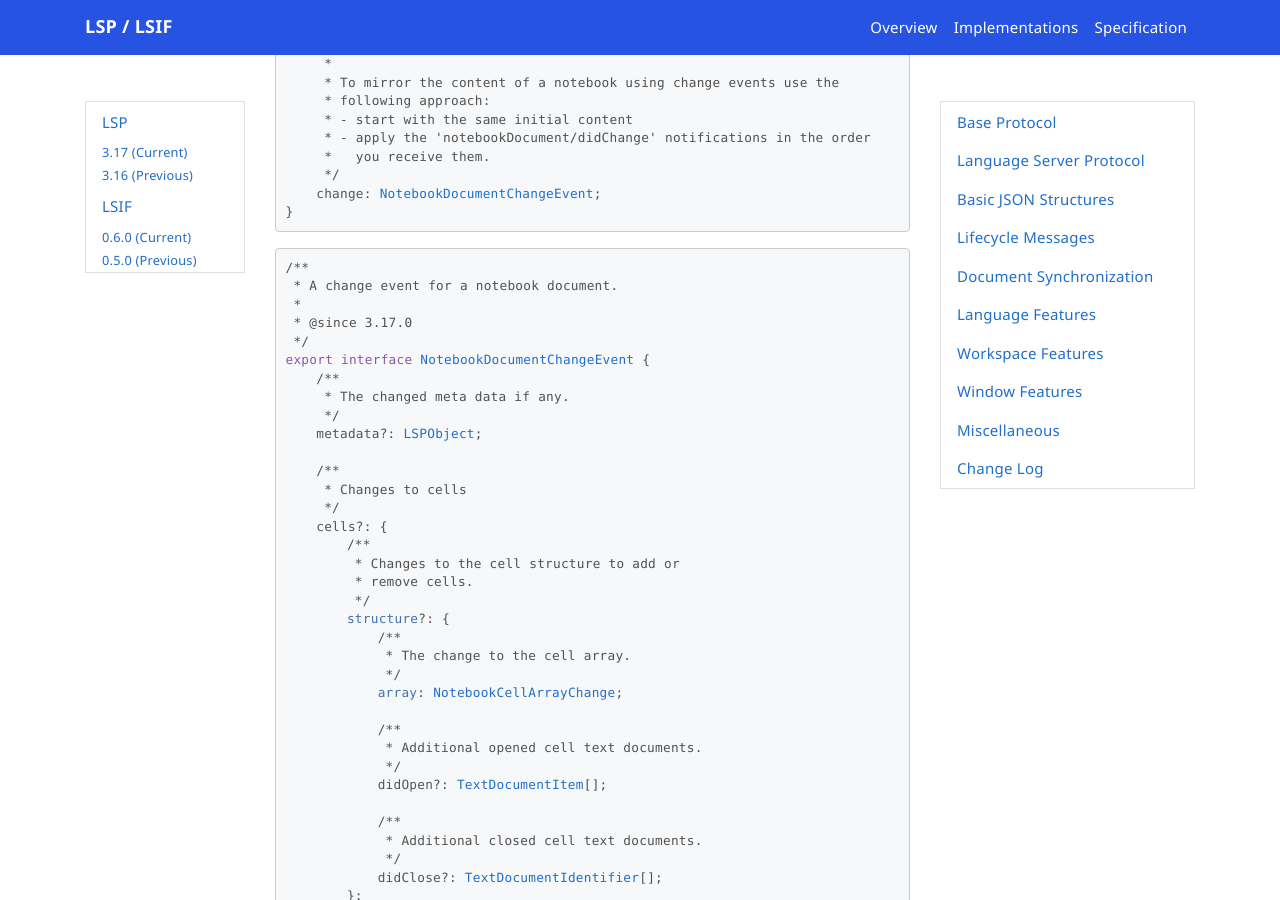
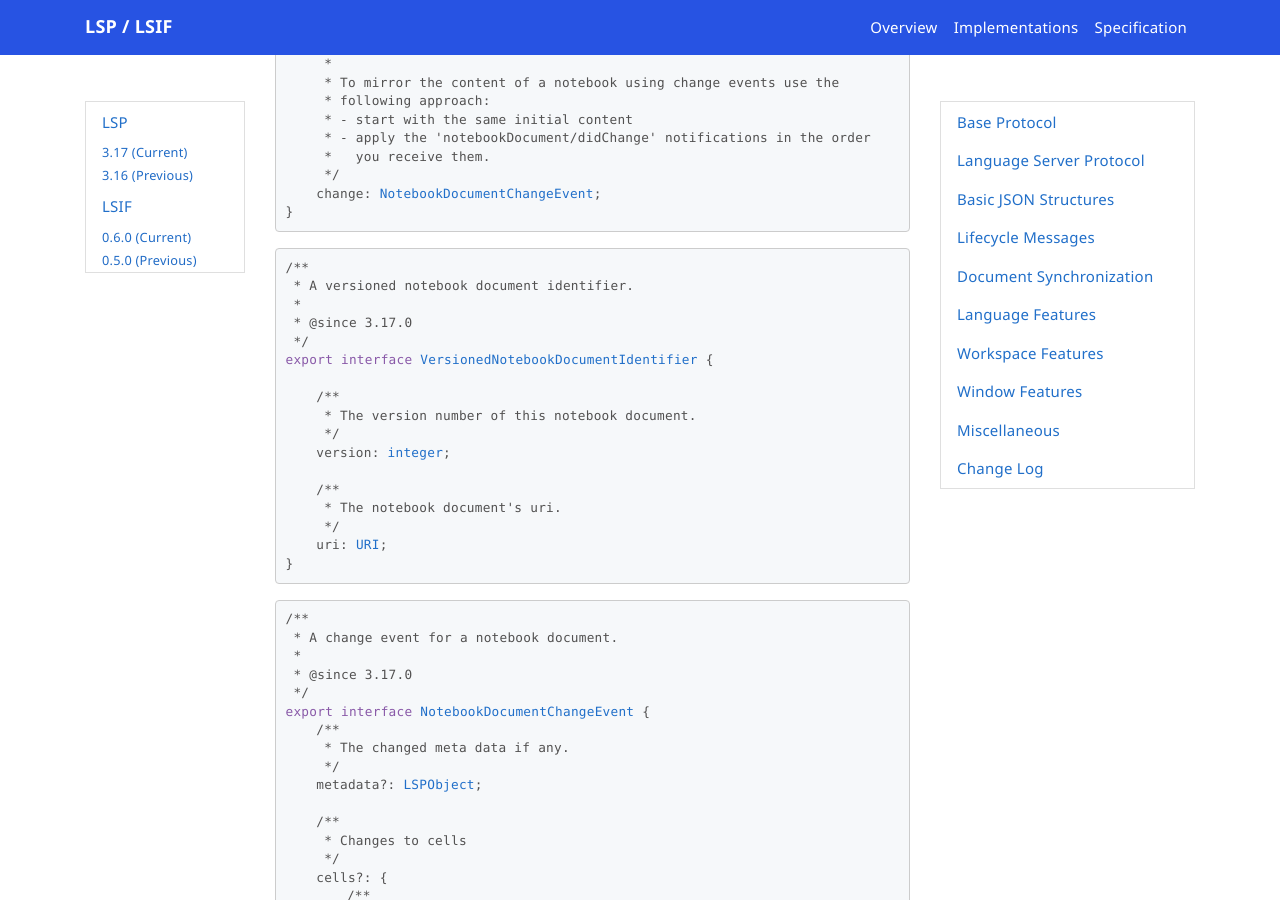
Before and after one commit to microsoft/language-server-protocol, a Jekyll site: the page built from _specifications/lsp/3.17/specification.md, in a window 1280 px wide and 900 px high, scrolled down 80931 px. Built offline with Jekyll 4.4.1, drawn with Linux system fonts in a browser that asks for light colours; nearby versions of some CDN libraries; emoji names are drawn with the system emoji font; comment, search, counter and statistics services are not loaded; some of the changed text lies outside the part shown.

Commit message:
Add VersionedNotebookDocumentIdentifier

````diff
--- a/_data/linkableTypes.yml
+++ b/_data/linkableTypes.yml
@@ -816,6 +816,8 @@
     link: '#didCloseNotebookDocumentParams'
   - type: 'NotebookDocumentIdentifier'
     link: '#notebookDocumentIdentifier'
+  - type: 'VersionedNotebookDocumentIdentifier'
+    link: '#versionedNotebookDocumentIdentifier'
   - type: 'DiagnosticClientCapabilities'
     link: '#diagnosticClientCapabilities'
   - type: 'DiagnosticOptions'
--- a/_specifications/lsp/3.17/notebookDocument/notebook.md
+++ b/_specifications/lsp/3.17/notebookDocument/notebook.md
@@ -431,6 +431,28 @@ export interface DidChangeNotebookDocumentParams {
 }
 ```
 
+<div class="anchorHolder"><a href="#versionedNotebookDocumentIdentifier" name="versionedNotebookDocumentIdentifier" class="linkableAnchor"></a></div>
+
+```typescript
+/**
+ * A versioned notebook document identifier.
+ *
+ * @since 3.17.0
+ */
+export interface VersionedNotebookDocumentIdentifier {
+
+	/**
+	 * The version number of this notebook document.
+	 */
+	version: integer;
+
+	/**
+	 * The notebook document's uri.
+	 */
+	uri: URI;
+}
+```
+
 <div class="anchorHolder"><a href="#notebookDocumentChangeEvent" name="notebookDocumentChangeEvent" class="linkableAnchor"></a></div>
 
 ```typescript
````
